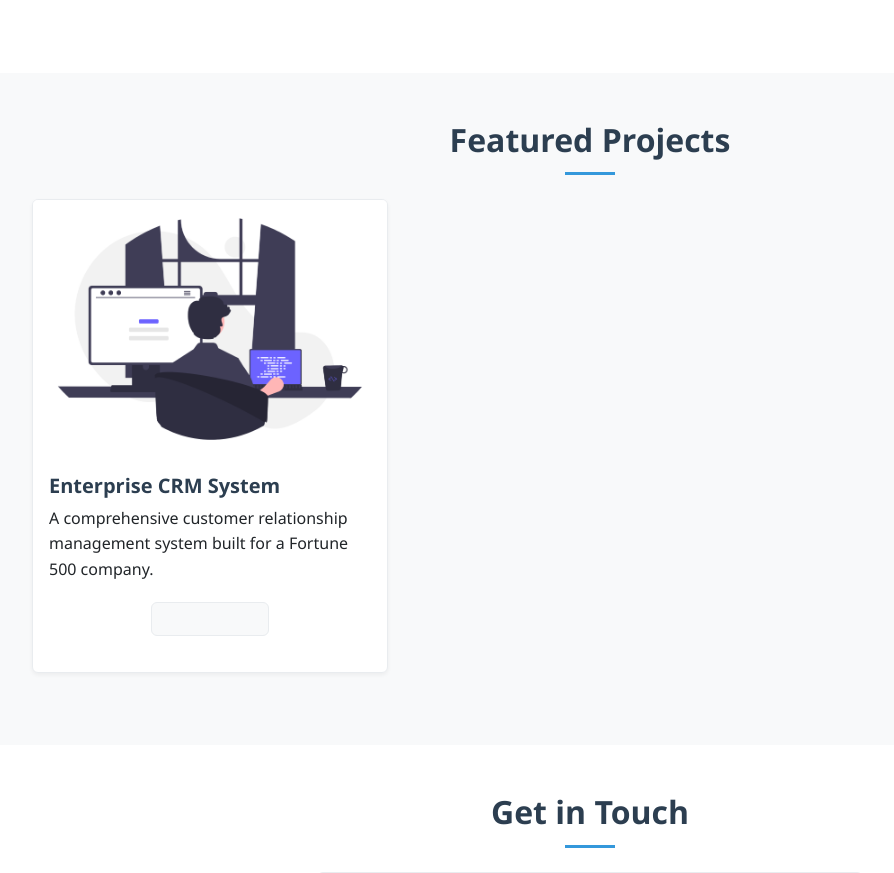
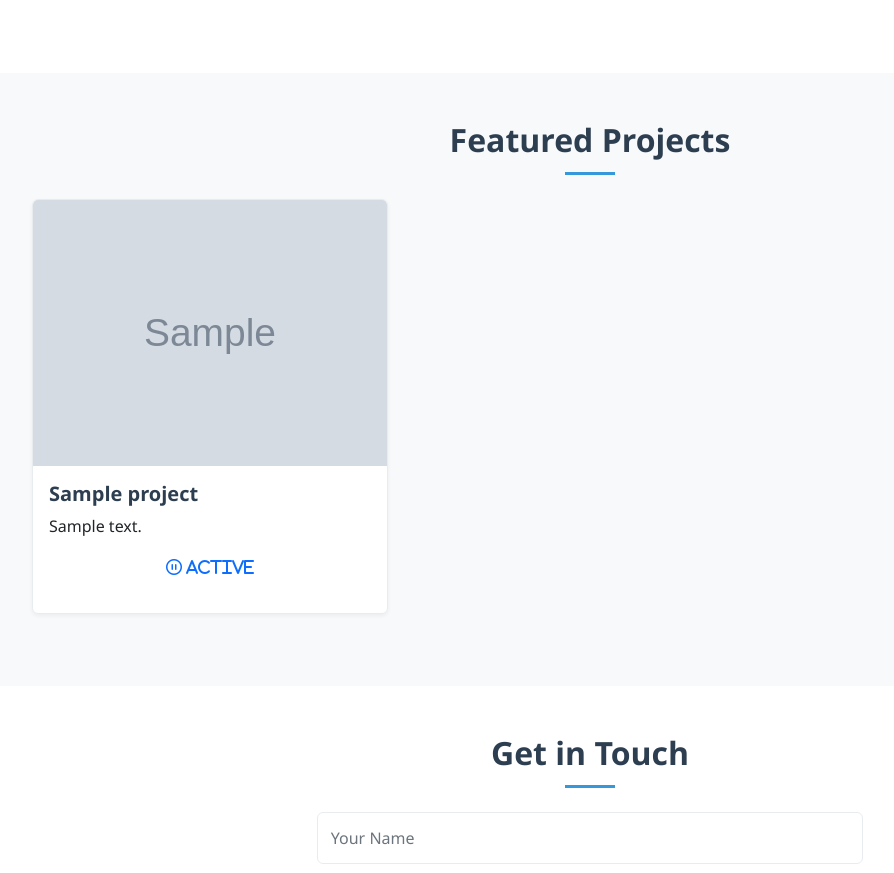
Before and after one commit to JinaboCV/portfolio_django, a Django app: template my_portfolio/templates/my_portfolio/index.html in a window 1280 px wide. Shown: the part 2409-3282 px from the top of the page, without its empty margins (50-944 px from the left). Run offline with Django 5.2, Linux system fonts and the light colour scheme; the template is opened without the code that fills it: most values are stand-ins (such as "Sample title", 1, 10 or a date in 2020); grey boxes marked "Sample" are stand-in pictures.

Commit message:
projects section added

```diff
--- a/my_portfolio/admin.py
+++ b/my_portfolio/admin.py
@@ -1,5 +1,5 @@
 from django.contrib import admin
-from .models import Achievements, Experience, Project, Service, ServiceCategory, Skill, SkillCategory, Task
+from .models import Achievements, Experience, Project, Service, ServiceCategory, Skill, SkillCategory, Task, ContactMsg
 
 
 
@@ -27,6 +27,9 @@ class AdminTask(admin.ModelAdmin):
 class AdminProjects(admin.ModelAdmin):
     list_display = ('name', 'get_status_display')
 
+class AdminContactMessage(admin.ModelAdmin):
+    list_display = ('email', 'whatsapp')
+
 
 admin.site.register(SkillCategory, AdminSkillCategory)
 admin.site.register(Skill, AdminSkill)
@@ -36,3 +39,4 @@ admin.site.register(Experience, AdminExperience)
 admin.site.register(Achievements, AdminAchievements)
 admin.site.register(Task, AdminTask)
 admin.site.register(Project, AdminProjects)
+admin.site.register(ContactMsg, AdminContactMessage)
--- a/my_portfolio/models.py
+++ b/my_portfolio/models.py
@@ -1,7 +1,6 @@
 from django.db import models
 from ckeditor.fields import RichTextField
-from django.utils.text import slugify
-from .utils import calculate_read_time
+
 
 class SkillCategory(models.Model):
     name = models.CharField(max_length=100)
@@ -64,6 +63,7 @@ class Status(models.TextChoices):
 class Project(models.Model):
     name = models.CharField(max_length=150)
     description = RichTextField()
+    thumbnail = models.ImageField(upload_to='uploads/', height_field=None, width_field=None, max_length=None, null=True, blank=True)
     status = models.CharField(max_length=3, choices=Status.choices, default=Status.PENDING)
 
 class ContactMsg(models.Model):
--- a/my_portfolio/templates/my_portfolio/index.html
+++ b/my_portfolio/templates/my_portfolio/index.html
@@ -144,18 +144,30 @@
         <div class="container">
             <h2 class="text-center mb-4">Featured Projects</h2>
             <div class="row">
-                <!-- Project Card 1 -->
-                <div class="col-md-4 mb-4">
-                    <div class="card project-card">
-                        <img src="static/my_portfolio/undraw_programming_65t2.png" class="card-img-top" alt="CRM System">
-                        <div class="card-body">
-                            <h5 class="card-title">Enterprise CRM System</h5>
-                            <p class="card-text">A comprehensive customer relationship management system built for a Fortune 500 company.</p>
-                            <p class="text-center"><span class="badge bg-danger text-light d-inline-flex align-items-center fs-6">
-                            <i class="far fa-circle-pause me-2"></i>on hold</span></a></p>
+                {% for project in projects %}
+                    <div class="col-md-4 mb-4">
+                        <div class="card project-card">
+                            {% if project.thumbnail %}
+                                <img src="{{project.thumbnail.url}}" class="card-img-top" alt="{{jinabo_rex_ndi}}">
+                            {% else %}
+                                <img src="static/my_portfolio/undraw_programming_65t2.png" class="card-img-top" alt="jinabo_rex_ndi">
+                            {% endif %}
+                            <div class="card-body">
+                                <h5 class="card-title"> {{project.name}} </h5>
+                                <p class="card-text"> {{project.description|safe}} </p>
+                                {% if project.status == 'LIN' %}
+                                    <p class="text-center text-success"><i class="fa fa-link"></i> View project </p>
+                                {% elif project.status == 'PEN' %}
+                                    <p class="text-center text-primary"><i class="far fa-circle-pause "> {{project.get_status_display}} </i> </p>
+                                {% else %}
+                                    <p class="text-center text-danger"><i class="far fa-circle-pause "> On hold</i> </p>
+                                {% endif %}
+
+                            </div>
                         </div>
                     </div>
-                </div>
+                {% endfor %}
+
 
             </div>
         </div>
@@ -168,6 +180,7 @@
             <div class="row justify-content-center">
                 <div class="col-md-6">
                     <form id="contactForm">
+                        {% csrf_token %}
                         <div class="mb-3">
                             <input type="text" class="form-control" name="name" placeholder="Your Name" required>
                         </div>
@@ -175,7 +188,7 @@
                             <input type="email" class="form-control" name="email" placeholder="Your Email" required>
                         </div>
                         <div class="mb-3">
-                            <input type="text" class="form-control" name="email" placeholder="Your whatsapp number" required>
+                            <input type="text" class="form-control" name="whatsapp" placeholder="Your whatsapp number" required>
                         </div>
                         <div class="mb-3">
                             <textarea class="form-control" rows="5" name='message' placeholder="Your Message" required></textarea>
--- a/my_portfolio/urls.py
+++ b/my_portfolio/urls.py
@@ -1,6 +1,9 @@
 from django.urls import path
 from . import views
+from django.conf.urls.static import static
+from django.conf import settings
+
 
 urlpatterns = [
     path('', views.index, name='home'),
-]
+] + static(settings.MEDIA_URL, document_root=settings.MEDIA_ROOT)
```
Also changed, not shown: my_portfolio/views.py (+18 -11 lines), portfolio/settings.py (+6 -4 lines), media/uploads/kawlo-logo.png (added), media/uploads/kawlo-logo_6de2bDt.png (added), media/uploads/kawlo-logo_iCXq0oV.png (added), my_portfolio/migrations/0007_project_thumbnail.py (added), 1 other file.
